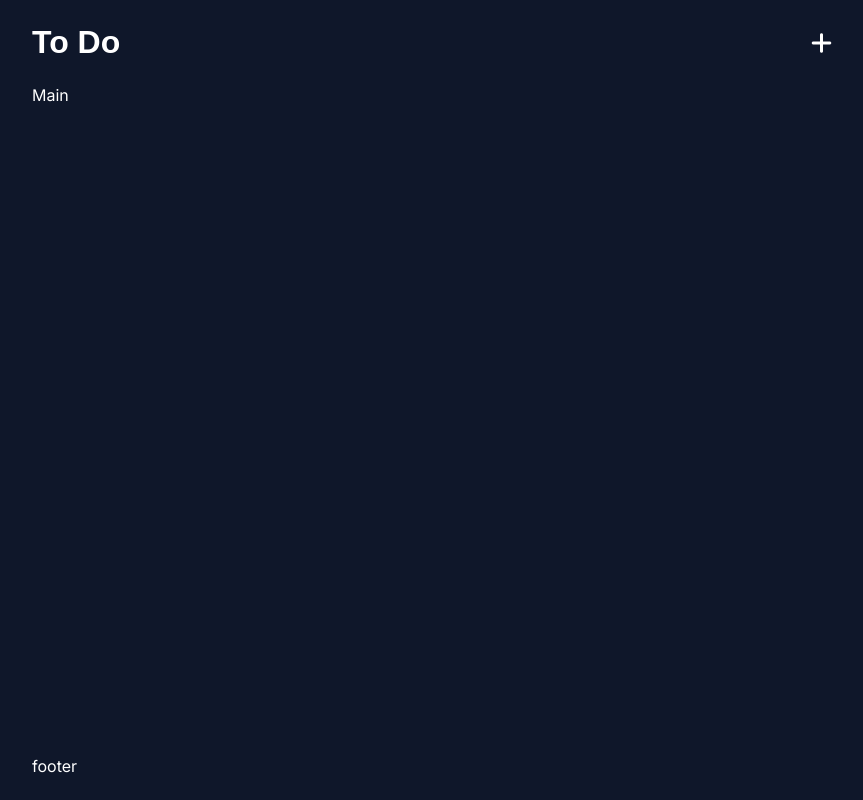
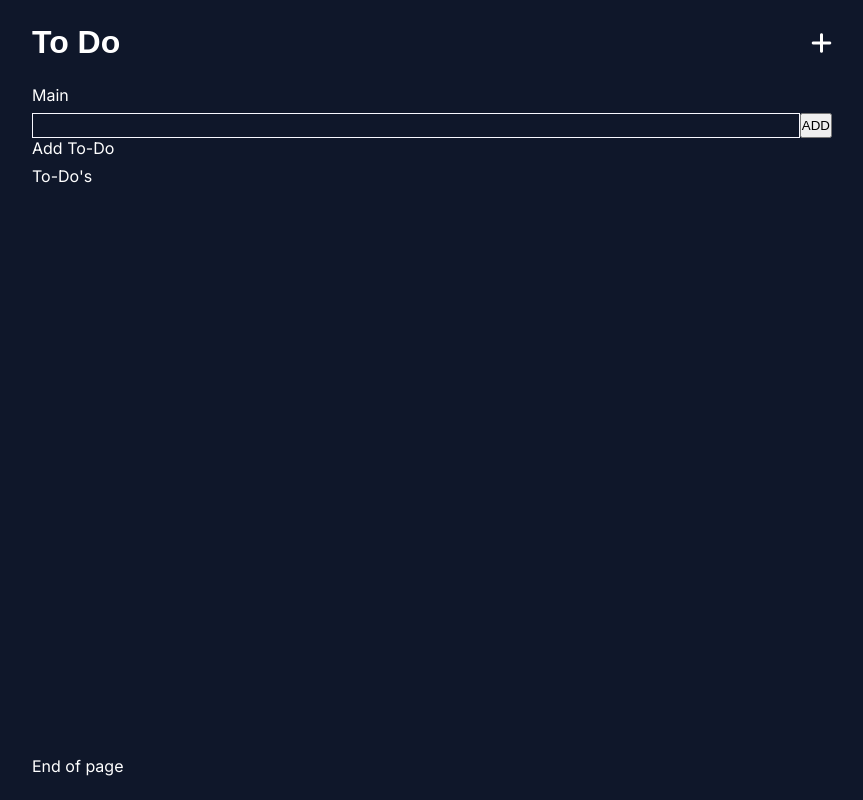
Before and after one commit to PolarstarCoffee/CRUD_App, a plain HTML site: page frontEnd/index.html in a window 1280 px wide. Shown: the whole page, without its empty margins (208-1071 px from the left). Drawn offline with Linux system fonts and the light colour scheme; a web font is replaced by a local one.

Commit message:
Residual push

```diff
--- a/frontEnd/index.html
+++ b/frontEnd/index.html
@@ -71,6 +71,21 @@
         .plusIcon:hover {
             color: cyan;
         }
+
+        #enterTodo form {
+            display: flex;
+            align-items: stretch;
+        }
+
+        #enterTodo input {
+            background: transparent;
+            outline: none;
+            padding: 4px 8px;
+            color: green;
+            flex: 1;
+            border: 1px solid ghostwhite;
+
+        }
     </style>
 </head>
 
@@ -81,10 +96,26 @@
     </header>
     <main>
         Main
+        <section id="enterTodo">
+            <form>
+                <input type="text" id="textInput" />
+                <button>ADD</button>
+            </form>
+            Add To-Do
+        </section>
+        <section id="todo">
+            To-Do's
+
+        </section>
     </main>
     <footer>
-        footer
+        End of page
     </footer>
 </body>
+<script>
+
+
+
+</script>
 
 </html>
```
